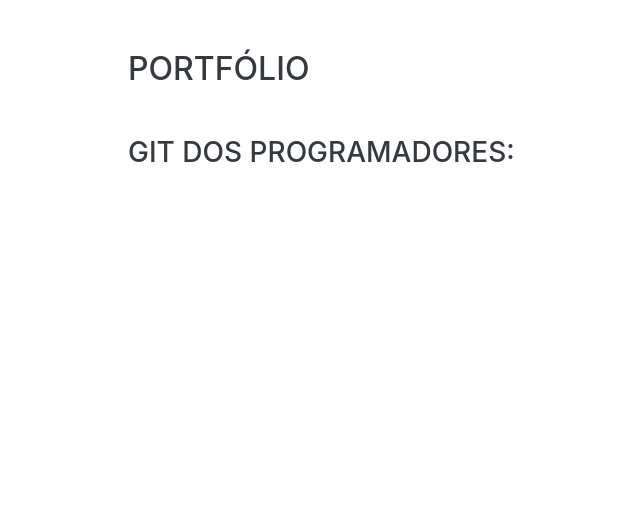
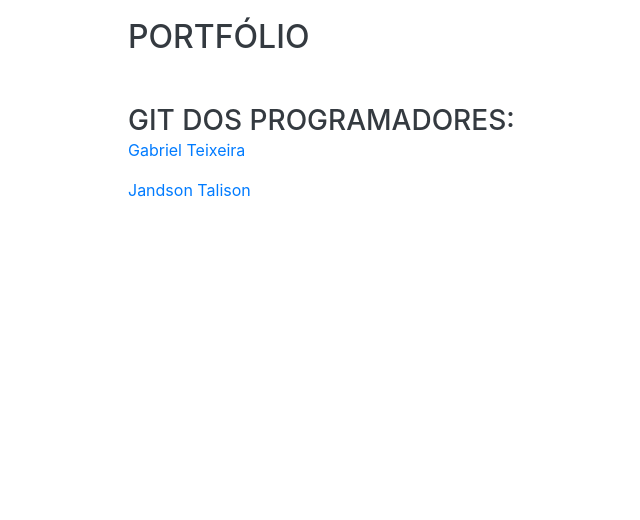
Before and after one commit to Gabrieltxfarias/orangetech.github.io, a website with bundled scripts: page index.html in a window 1280 px wide. Shown: the part 1860-2380 px from the top of the page, without its empty margins (192-832 px from the left). Built offline with nearby package versions, Linux system fonts and the light colour scheme; a web font is replaced by a local one.

Commit message:
update index

```diff
--- a/index.html
+++ b/index.html
@@ -127,9 +127,9 @@
         <div class="resume-item d-flex flex-column flex-md-row justify-content-between mb-5">
           <div class="resume-content">
             <h3 class="mb-0">Git dos Programadores: </h3>
-             <p href=" https://github.com/JandsonTalison/ "</p>
-            <p href=" https://github.com/Gabrieltxfarias"</p>
-          </div>
+            <p> <a href=" https://github.com/Gabrieltxfarias" </a>Gabriel Teixeira</p>
+            <p> <a href="https://github.com/JandsonTalison/" </a>Jandson Talison</p>
+            </div>
 
         </div>
 
```
